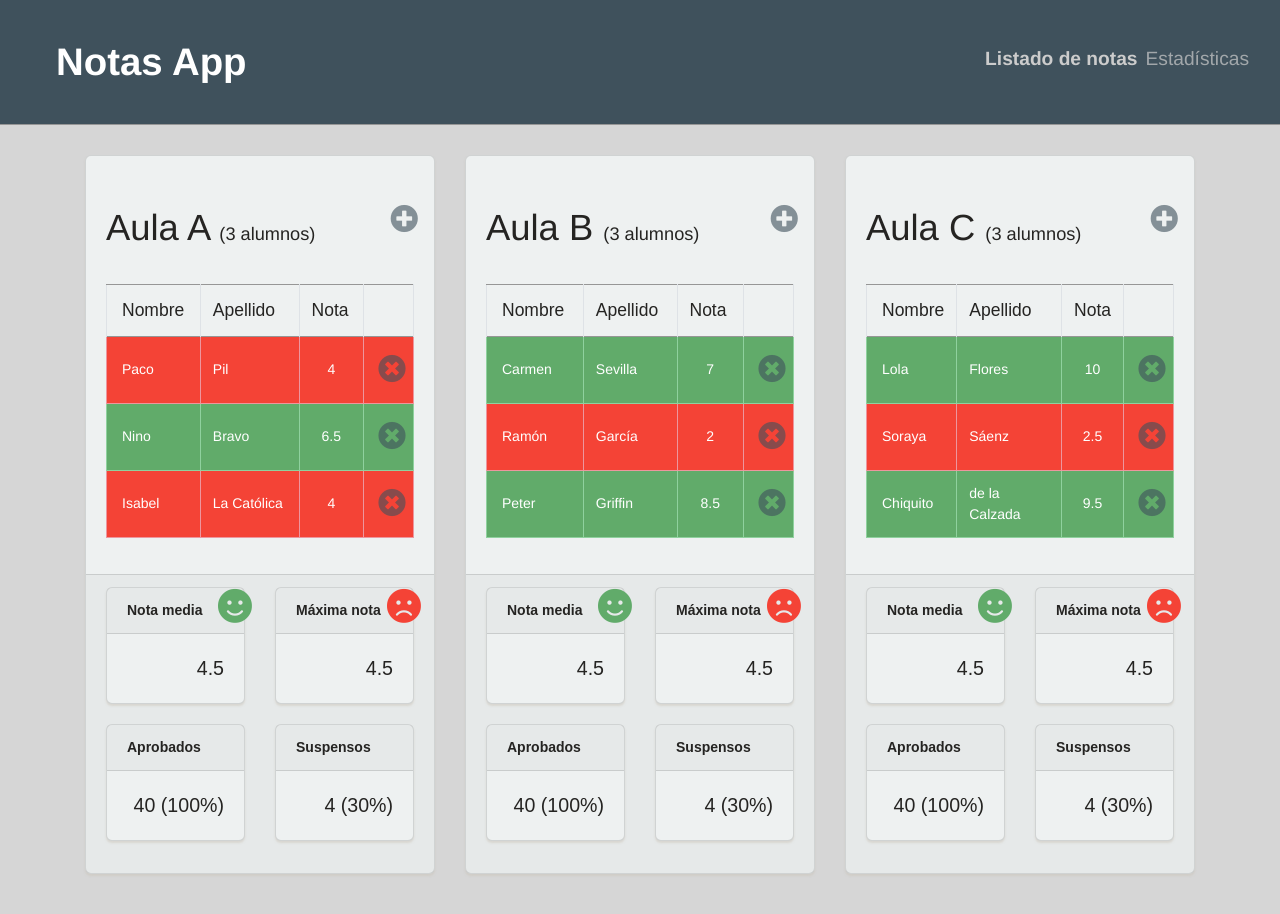
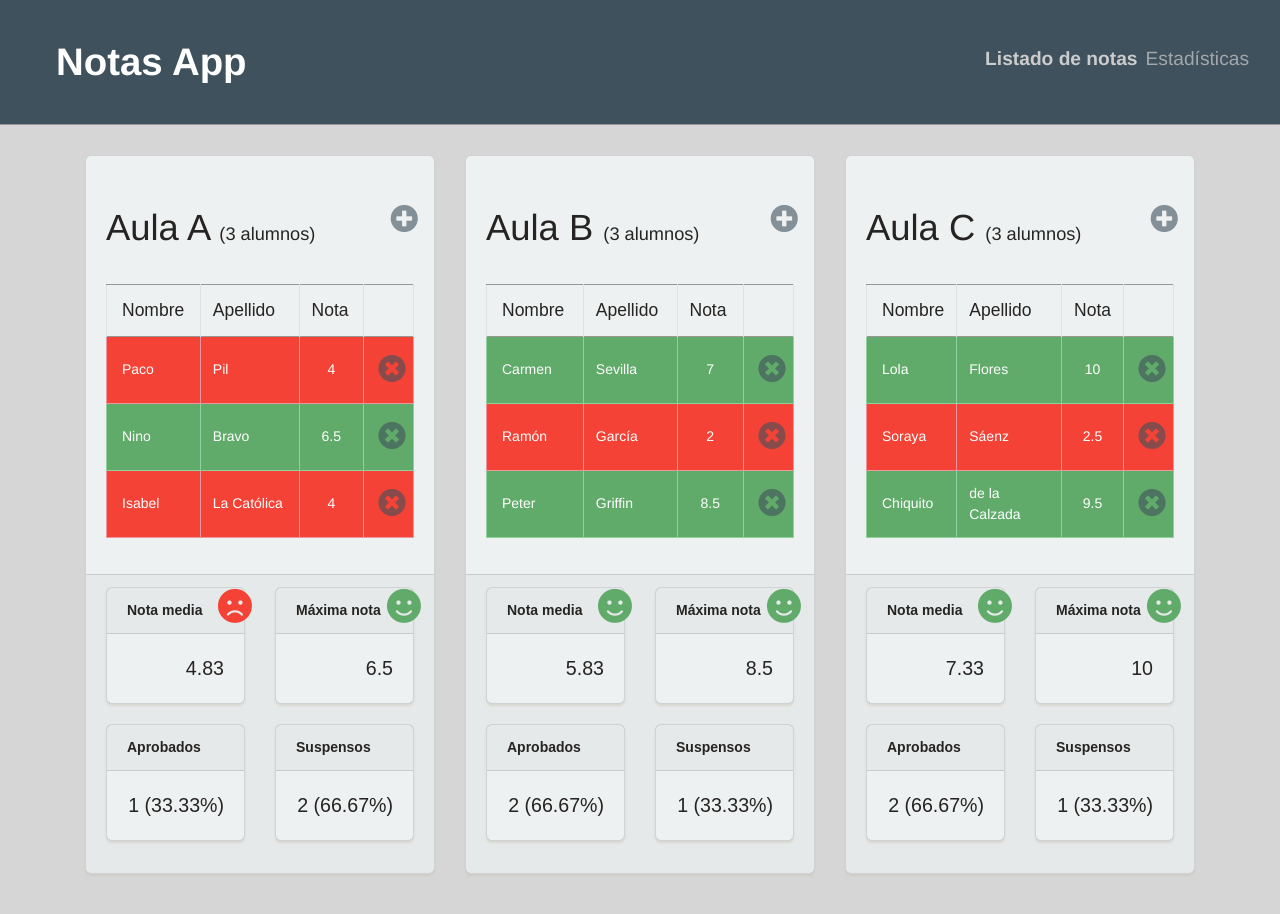
Before and after one commit to Formacion-Frameworks-JavaScript/notas-react, a React (Create React App) app: page / in a window 1280 px wide. Shown: the top 914 px of the page. Built offline with nearby package versions, Linux system fonts and the light colour scheme.

Commit message:
Componente Totales

```diff
--- a/src/componentes/Aula.js
+++ b/src/componentes/Aula.js
@@ -1,4 +1,5 @@
 import { Nota } from "./Nota";
+import { Totales } from "./Totales";
 
 export const Aula = props => {
     const {
@@ -45,38 +46,7 @@ export const Aula = props => {
                         </tbody>
                     </table>
                 </div>
-                <div className="card-footer totales">
-                    <div className="row">
-                        <div className="col">
-                            <div className="card">
-                                <div className="card-header">Nota media</div>
-                                <div className="card-body numbers">4.5</div>
-                                <i className="fa fa-smile icono-status icono-ok"></i>
-                            </div>
-                        </div>
-                        <div className="col">
-                            <div className="card">
-                                <div className="card-header">Máxima nota</div>
-                                <div className="card-body numbers">4.5</div>
-                                <i className="fa fa-frown icono-status icono-no-ok"></i>
-                            </div>
-                        </div>
-                    </div>
-                    <div className="row">
-                        <div className="col">
-                            <div className="card">
-                                <div className="card-header">Aprobados</div>
-                                <div className="card-body numbers">40 (100%)</div>
-                            </div>
-                        </div>
-                        <div className="col">
-                            <div className="card">
-                                <div className="card-header">Suspensos</div>
-                                <div className="card-body numbers">4 (30%)</div>
-                            </div>
-                        </div>
-                    </div>
-                </div>
+                <Totales notas={notas} />
             </div>
         </div>
     )
--- a/src/componentes/Nota.js
+++ b/src/componentes/Nota.js
@@ -4,12 +4,12 @@ export const Nota = props => {
         <tr className={alumno.nota >= 5 ? "table-success" : "table-danger"}>
             <td>{alumno.nombre}</td>
             <td>{alumno.apellido}</td>
-            <td class="text-center">
+            <td className="text-center">
                 <span>{alumno.nota}</span>
-                <div class="cambia-nota" hidden>
-                    <input autoFocus class="form-control" type="number" />
-                    <i class="fa fa-times-circle"></i>
-                    <i class="fa fa-check-circle"></i>
+                <div className="cambia-nota" hidden>
+                    <input autoFocus className="form-control" type="number" />
+                    <i className="fa fa-times-circle"></i>
+                    <i className="fa fa-check-circle"></i>
                 </div>
             </td>
             <td>
--- a/src/componentes/Totales.js
+++ b/src/componentes/Totales.js
@@ -1,5 +1,57 @@
+import { useEffect, useState } from "react";
+
 export const Totales = props => {
+    const { notas } = props;
+    const [totales, setTotales] = useState({
+        media: 0,
+        maxima: 0,
+        nAprobados: 0,
+        pAprobados: 0,
+        nSuspensos: 0,
+        pSuspensos: 0
+    });
+    const clasesIconos = n => `fa-${n >= 5 ? "smile" : "frown"} icono-${n >= 5 ? "ok" : "no-ok"}`;
+    useEffect(() => {
+        const media = notas.reduce((acc, nota) => acc + nota.nota, 0) / notas.length;
+        const maxima = notas.reduce((acc, nota) => nota.nota > acc ? nota.nota : acc, 0);
+        const nAprobados = notas.filter(nota => nota.nota >= 5).length;
+        const pAprobados = nAprobados / notas.length * 100;
+        const nSuspensos = notas.length - nAprobados;
+        const pSuspensos = 100 - pAprobados;
+        setTotales({ media, maxima, nAprobados, pAprobados, nSuspensos, pSuspensos });
+    }, [notas]);
     return (
-        <></>
+        <div className="card-footer totales">
+            <div className="row">
+                <div className="col">
+                    <div className="card">
+                        <div className="card-header">Nota media</div>
+                        <div className="card-body numbers">{totales.media.toFixed(2)}</div>
+                        <i className={`fa icono-status ${clasesIconos(totales.media)}`}></i>
+                    </div>
+                </div>
+                <div className="col">
+                    <div className="card">
+                        <div className="card-header">Máxima nota</div>
+                        <div className="card-body numbers">{totales.maxima}</div>
+                        <i className={`fa icono-status ${clasesIconos(totales.maxima)}`}></i>
+                    </div>
+                </div>
+            </div>
+            <div className="row">
+                <div className="col">
+                    <div className="card">
+                        <div className="card-header">Aprobados</div>
+                        <div className="card-body numbers">{totales.nAprobados} ({totales.pAprobados.toFixed(2)}%)</div>
+                    </div>
+                </div>
+                <div className="col">
+                    <div className="card">
+                        <div className="card-header">Suspensos</div>
+                        <div className="card-body numbers">{totales.nSuspensos} ({totales.pSuspensos.toFixed(2)}%)</div>
+                    </div>
+                </div>
+            </div>
+        </div>
     )
 }
```
